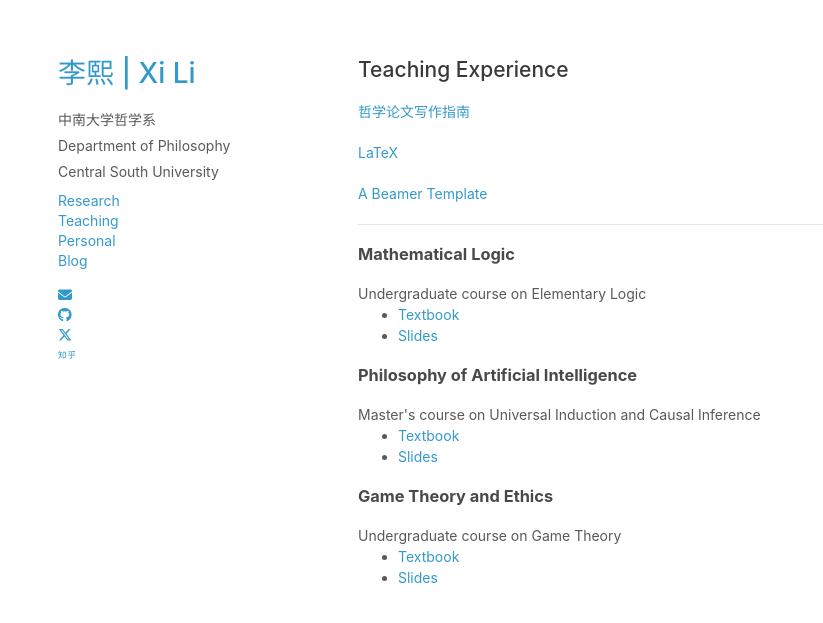
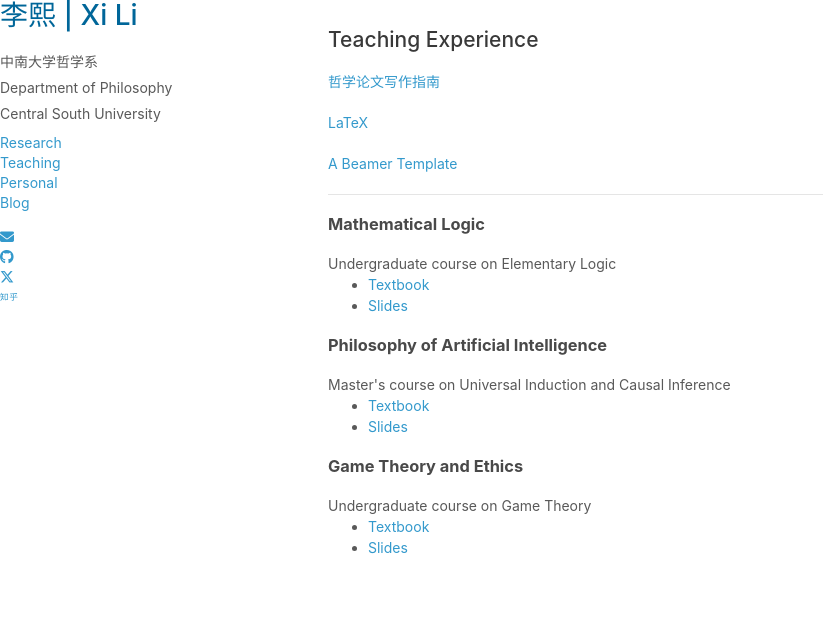
Before and after one commit to rickylixi/rickylixi.github.io, a Jekyll site: the page built from teaching.html, in a window 1280 px wide. Shown: the top 623 px of the page, without its empty margins (0-823 px from the left). Built offline with Jekyll 4.4.1, drawn with Linux system fonts in a browser that asks for light colours.

Commit message:
Update styles.css

```diff
--- a/stylesheets/styles.css
+++ b/stylesheets/styles.css
@@ -1,6 +1,6 @@
 body {
   background-color: #fff;
-  padding:50px;
+  padding:20px; /* Reduced padding to better accommodate fixed sidebar */
   font: 14px/1.5 -apple-system, BlinkMacSystemFont, "Segoe UI", Roboto, Oxygen, Ubuntu, Cantarell, "Fira Sans", "Droid Sans", "Helvetica Neue", Arial, sans-serif, "Apple Color Emoji", "Segoe UI Emoji", "Segoe UI Symbol";
   color:#595959;
   font-weight:400;
@@ -115,9 +115,10 @@ header .social-row a { margin:0; line-height:1.3; }
 
 header {
   width:270px;
-  float:left;
   position:fixed;
   -webkit-font-smoothing:subpixel-antialiased;
+  left: 0; /* Ensure header is positioned at the left edge */
+  top: 0; /* Ensure header is positioned at the top edge */
 }
 
 strong {
```
